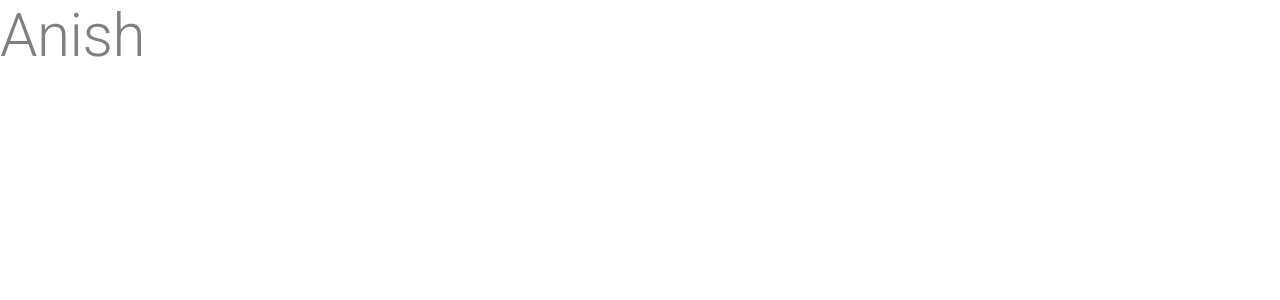
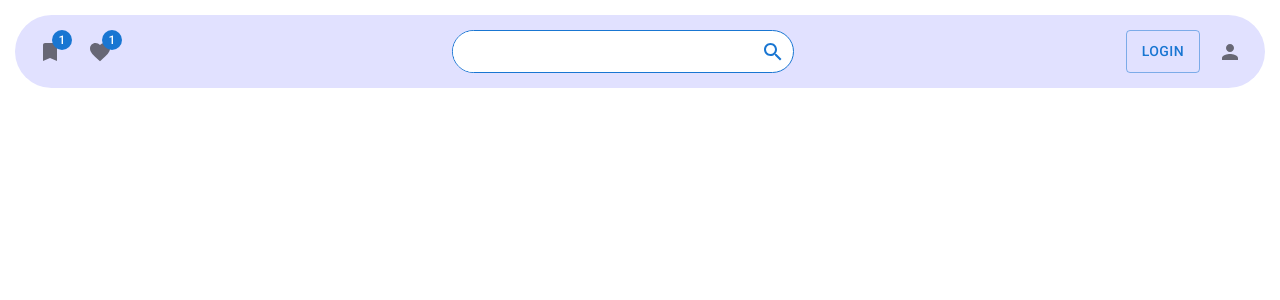
Before and after one commit to AnishDhomase/MeteoMap, a React (Vite) app: page / in a window 1280 px wide. Shown: the top 300 px of the page. Built offline with nearby package versions, Linux system fonts and the light colour scheme.

Commit message:
header component done: panels remaining

```diff
--- a/package.json
+++ b/package.json
@@ -14,6 +14,7 @@
     "@emotion/styled": "^11.11.5",
     "@mui/icons-material": "^5.15.21",
     "@mui/material": "^5.15.21",
+    "framer-motion": "^11.2.14",
     "leaflet": "^1.9.4",
     "react": "^18.3.1",
     "react-dom": "^18.3.1",
--- a/src/App.jsx
+++ b/src/App.jsx
@@ -1,12 +1,10 @@
-import { colors, Typography } from "@mui/material";
+import Header from "./components/header/Header";
 
 function App() {
   return (
-    <>
-      <Typography variant="h2" sx={{ color: "gray" }}>
-        Anish
-      </Typography>
-    </>
+    <div className="app">
+      <Header />
+    </div>
   );
 }
 
--- /dev/null
+++ b/src/components/header/Header.css
@@ -0,0 +1,61 @@
+.navbar {
+  background-color: rgb(225, 225, 255);
+  padding: 15px;
+  border-radius: 50px;
+  display: flex;
+  justify-content: space-between;
+  position: relative;
+}
+.navbar .saved {
+  display: flex;
+  gap: 10px;
+}
+.navbar .account {
+  display: flex;
+  gap: 10px;
+}
+.navbar .input {
+  background-color: white;
+  border-radius: 50px;
+  display: flex;
+  border: 1px solid #1976d2;
+}
+.navbar .input input {
+  padding: 10px 20px;
+  outline: none;
+  border: none;
+  min-width: 300px;
+  border-radius: 50px;
+  font-size: 18px;
+  text-transform: capitalize;
+}
+
+.navbar .menu {
+  display: none;
+}
+.navbar .accPanel {
+  padding: 50px;
+  background-color: red;
+  position: absolute;
+  right: 20px;
+  top: 80px;
+  border-radius: 10px;
+}
+@media screen and (max-width: 750px) {
+  .navbar .saved,
+  .navbar .account {
+    display: none;
+  }
+  .navbar .menu {
+    display: block;
+  }
+}
+@media screen and (max-width: 500px) {
+  .navbar {
+    padding: 10px 5px;
+    border-radius: 0;
+  }
+  .navbar .input input {
+    min-width: 200px;
+  }
+}
--- /dev/null
+++ b/src/components/header/Header.jsx
@@ -0,0 +1,85 @@
+import {
+  backdropClasses,
+  Badge,
+  Button,
+  IconButton,
+  Tooltip,
+} from "@mui/material";
+import BookmarkBorderIcon from "@mui/icons-material/BookmarkBorder";
+import FavoriteBorderIcon from "@mui/icons-material/FavoriteBorder";
+import BookmarkIcon from "@mui/icons-material/Bookmark";
+import FavoriteIcon from "@mui/icons-material/Favorite";
+import PersonIcon from "@mui/icons-material/Person";
+import SearchIcon from "@mui/icons-material/Search";
+import MenuIcon from "@mui/icons-material/Menu";
+
+import SearchBarAutoComplete from "../searchBarAutoComplete/SearchBarAutoComplete";
+import "./Header.css";
+import AccountPanel from "./accountPanel/AccountPanel";
+import { useState } from "react";
+import { AnimatePresence } from "framer-motion";
+
+function Header() {
+  const [isAccPanelOpen, setIsAccPanelOpen] = useState(false);
+  return (
+    <nav className="navbar">
+      <div className="saved">
+        <Tooltip title="Saved">
+          <IconButton variant="outlined">
+            <Badge
+              badgeContent={1}
+              max={9}
+              color="primary"
+              sx={{ cursor: "pointer" }}
+            >
+              <BookmarkIcon />
+            </Badge>
+          </IconButton>
+        </Tooltip>
+        <Tooltip title="Favourite">
+          <IconButton variant="outlined">
+            <Badge
+              badgeContent={1}
+              max={9}
+              color="primary"
+              sx={{ cursor: "pointer" }}
+            >
+              <FavoriteIcon />
+            </Badge>
+          </IconButton>
+        </Tooltip>
+      </div>
+
+      <div className="input">
+        <SearchBarAutoComplete />
+        <IconButton>
+          <SearchIcon color="primary" />
+        </IconButton>
+      </div>
+
+      <div className="account">
+        <Button variant="outlined">Login</Button>
+        <Tooltip title="Account">
+          <IconButton variant="outlined">
+            <PersonIcon />
+          </IconButton>
+        </Tooltip>
+      </div>
+
+      <div className="menu">
+        <Tooltip title="Saved">
+          <IconButton
+            variant="outlined"
+            onClick={() => setIsAccPanelOpen(!isAccPanelOpen)}
+          >
+            <MenuIcon />
+          </IconButton>
+        </Tooltip>
+      </div>
+
+      <AccountPanel show={isAccPanelOpen} />
+    </nav>
+  );
+}
+
+export default Header;
--- /dev/null
+++ b/src/components/header/accountPanel/AccountPanel.jsx
@@ -0,0 +1,44 @@
+import { Button } from "@mui/material";
+import { motion, AnimatePresence } from "framer-motion";
+import PropTypes from "prop-types";
+
+AccountPanel.propTypes = {
+  show: PropTypes.bool,
+};
+
+function AccountPanel({ show }) {
+  return (
+    <AnimatePresence mode="popLayout">
+      {show && (
+        <motion.div
+          className="accPanel"
+          initial={{
+            // scale: 0,
+            x: 200,
+            y: -200,
+            rotate: 120,
+          }}
+          animate={{
+            x: 0,
+            y: 0,
+            rotate: 0,
+          }}
+          exit={{
+            x: 250,
+            y: -200,
+            rotate: 120,
+          }}
+          transition={{
+            duration: 1,
+            ease: "backInOut",
+          }}
+        >
+          <div className="toggles"></div>
+          <Button variant="outlined">Login</Button>
+        </motion.div>
+      )}
+    </AnimatePresence>
+  );
+}
+
+export default AccountPanel;
--- /dev/null
+++ b/src/components/searchBarAutoComplete/SearchBarAutoComplete.jsx
@@ -0,0 +1,5 @@
+function SearchBarAutoComplete() {
+  return <input type="text" />;
+}
+
+export default SearchBarAutoComplete;
--- a/src/index.css
+++ b/src/index.css
@@ -5,3 +5,12 @@
   box-sizing: border-box;
   font-family: "roboto", sans-serif;
 }
+
+.app {
+  padding: 15px;
+}
+@media screen and (max-width: 500px) {
+  .app {
+    padding: 0;
+  }
+}
```
Also changed, not shown: 1 other file (tests, documents, lock files or other folders).
